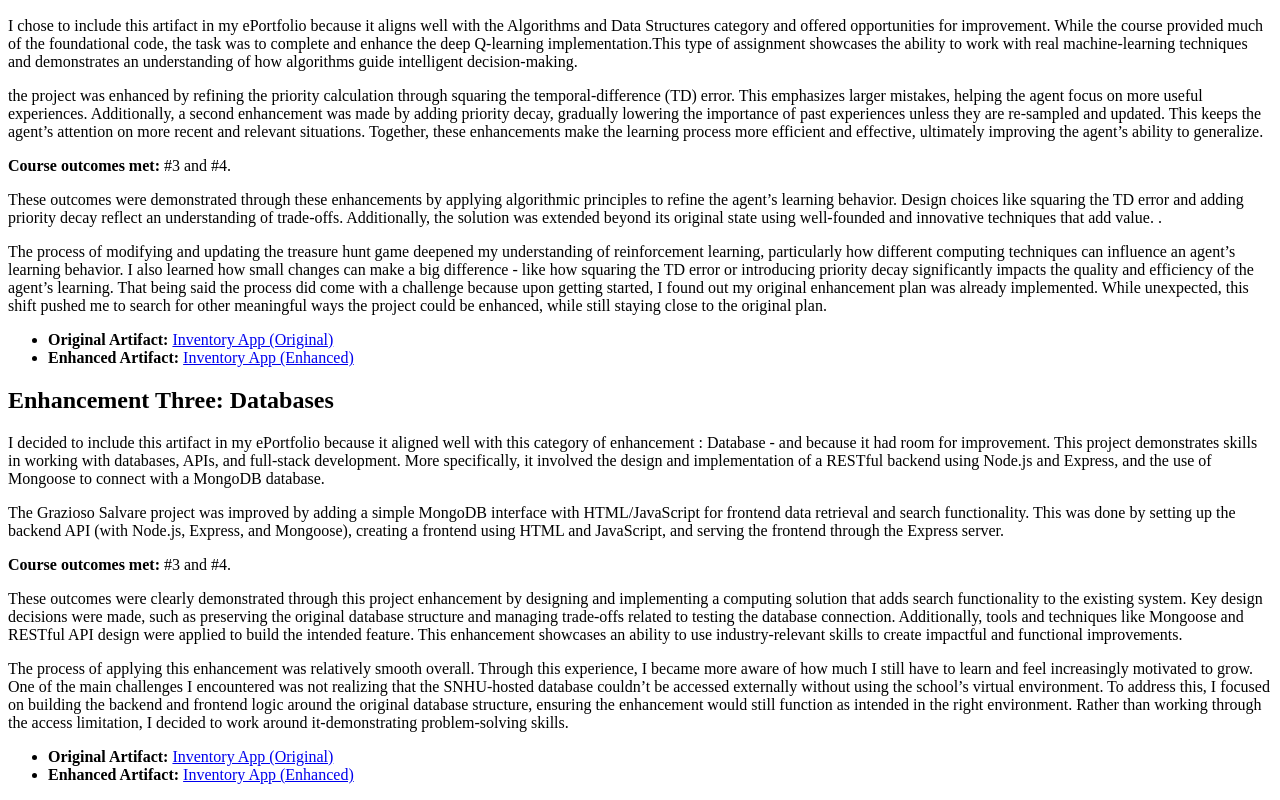
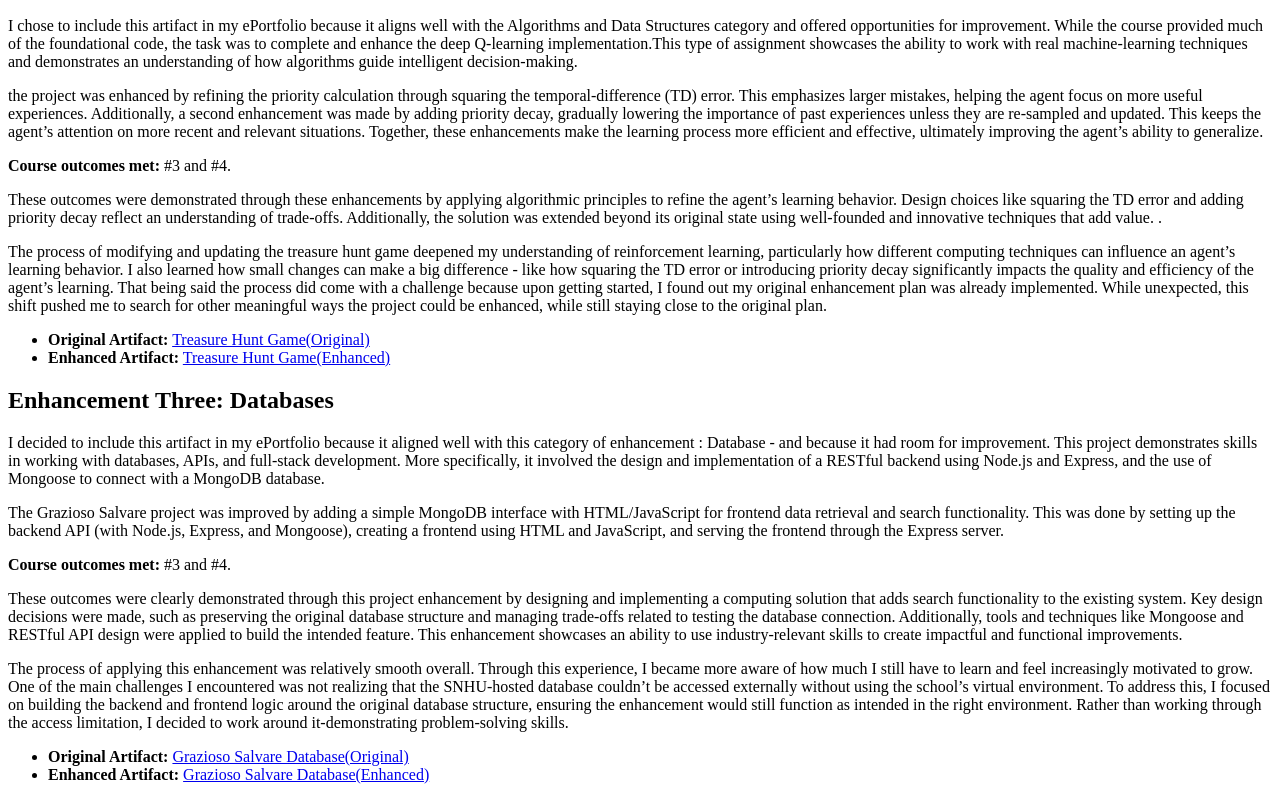
Before and after one commit to EssraAlaudi/EssraAlaudi.github.io, a plain HTML site: page index.html in a window 1280 px wide. Shown: the part 1417-2217 px from the top of the page. Drawn offline with Linux system fonts and the light colour scheme.

Commit message:
Update index.html

```diff
--- a/index.html
+++ b/index.html
@@ -70,11 +70,11 @@
   <ul>
     <li>
     <strong>Original Artifact:</strong>
-    <a href="https://github.com/EssraAlaudi/ePortfolio/blob/main/OriginalTreasureHuntGame.zip">Inventory App (Original)</a>
+    <a href="https://github.com/EssraAlaudi/ePortfolio/blob/main/OriginalTreasureHuntGame.zip">Treasure Hunt Game(Original)</a>
   </li>
   <li>
     <strong>Enhanced Artifact:</strong>
-    <a href="https://github.com/EssraAlaudi/ePortfolio/blob/main/EnhancedTreasureHuntGame.zip">Inventory App (Enhanced)</a>
+    <a href="https://github.com/EssraAlaudi/ePortfolio/blob/main/EnhancedTreasureHuntGame.zip">Treasure Hunt Game(Enhanced)</a>
   </li>
 </ul>
    <h2>Enhancement Three: Databases</h2>
@@ -89,10 +89,10 @@
 <p>The process of applying this enhancement was relatively smooth overall. Through this experience, I became more aware of how much I still have to learn and feel increasingly motivated to grow. One of the main challenges I encountered was not realizing that the SNHU-hosted database couldn’t be accessed externally without using the school’s virtual environment. To address this, I focused on building the backend and frontend logic around the original database structure, ensuring the enhancement would still function as intended in the right environment. Rather than working through the access limitation, I decided to work around it-demonstrating problem-solving skills. <ul>
     <li>
     <strong>Original Artifact:</strong>
-    <a href="https://github.com/EssraAlaudi/ePortfolio/blob/main/OriginalGS_Database.zip">Inventory App (Original)</a>
+    <a href="https://github.com/EssraAlaudi/ePortfolio/blob/main/OriginalGS_Database.zip"> Grazioso Salvare Database(Original)</a>
   </li>
   <li>
     <strong>Enhanced Artifact:</strong>
-    <a href="https://github.com/EssraAlaudi/ePortfolio/blob/main/EnhancedGS_Database.zip">Inventory App (Enhanced)</a>
+    <a href="https://github.com/EssraAlaudi/ePortfolio/blob/main/EnhancedGS_Database.zip"> Grazioso Salvare Database(Enhanced)</a>
   </li>
 </ul>
```
